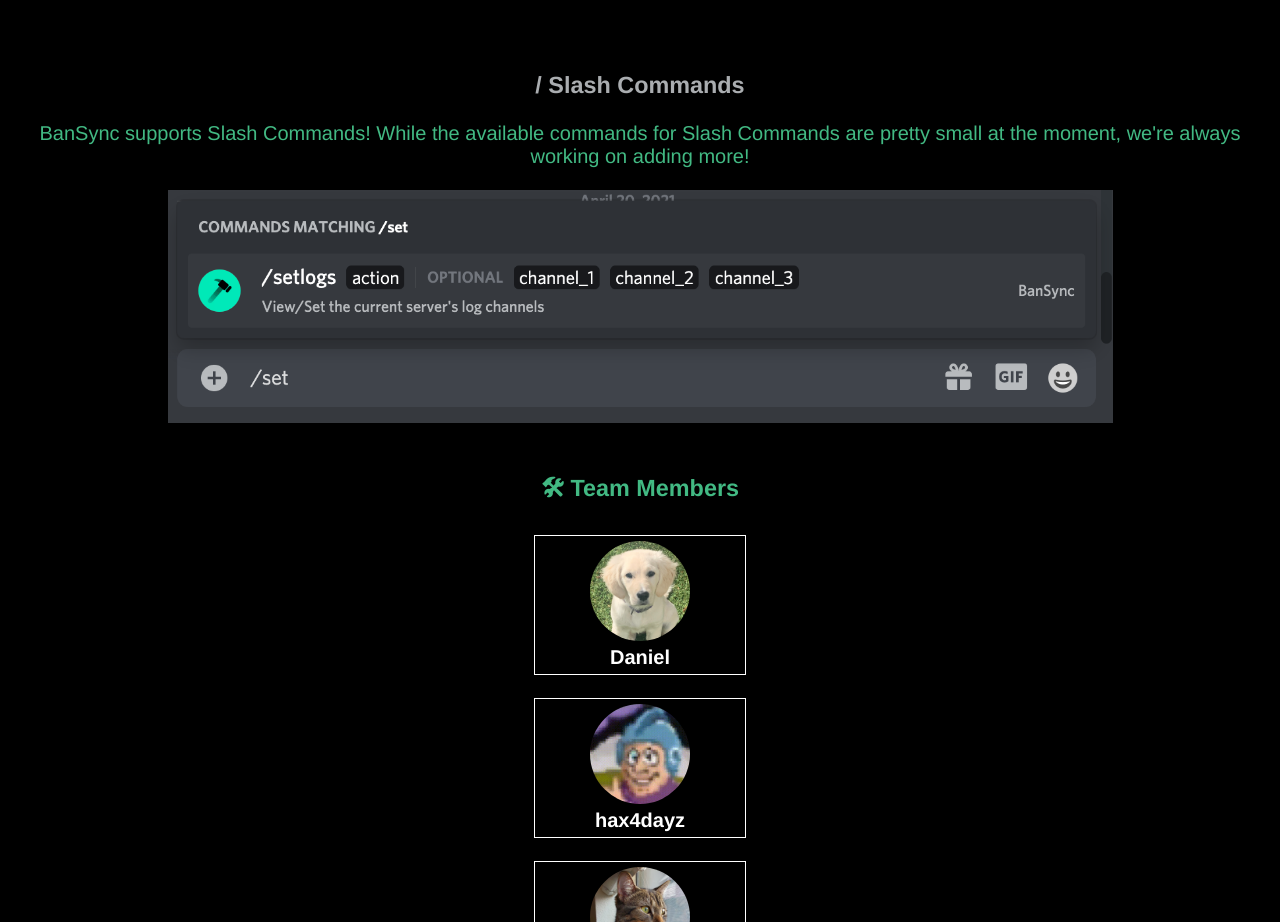
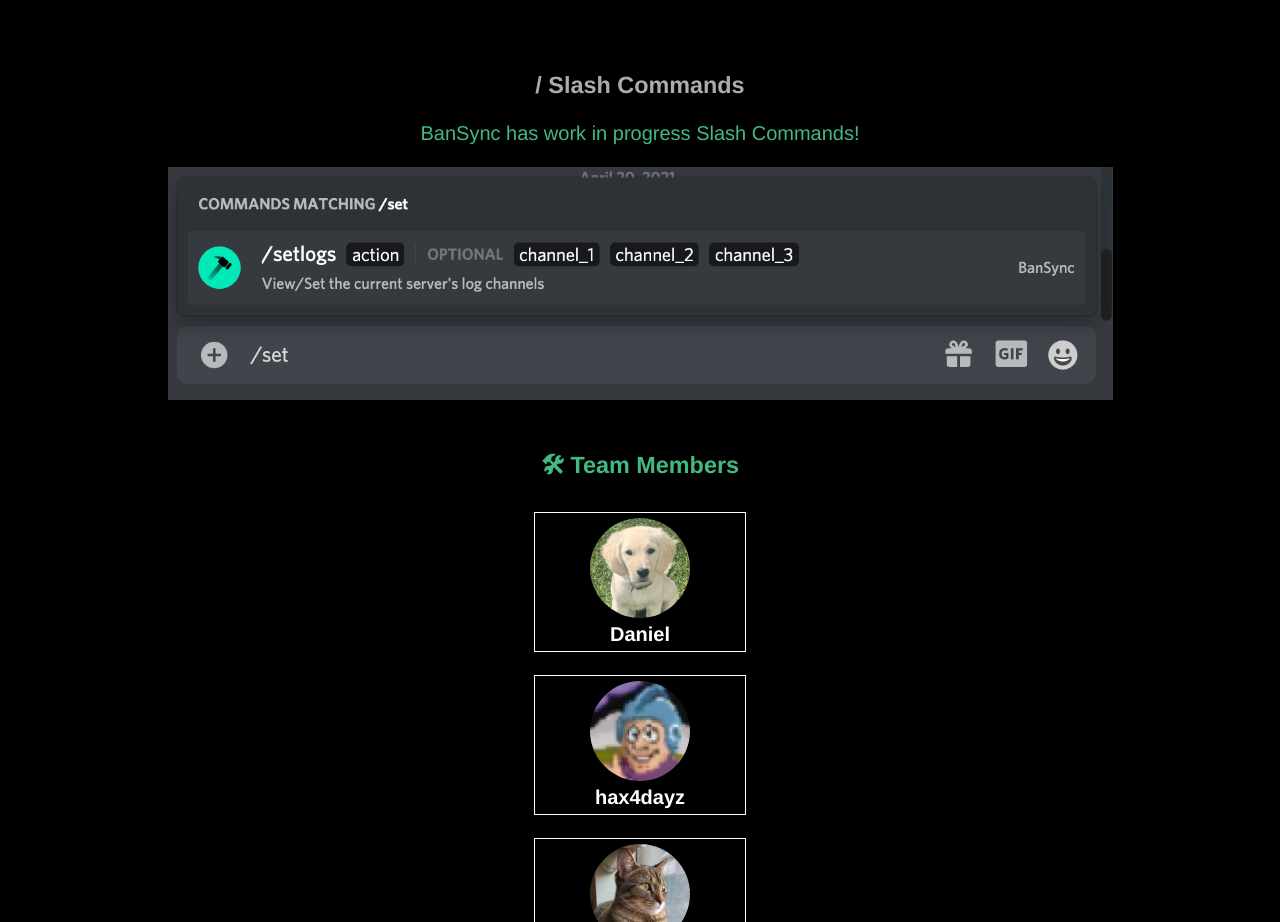
Before and after one commit to Dcode-Studios/bansync-website, a Vue app: page / in a window 1280 px wide. Shown: the part 1235-2157 px from the top of the page. Built offline with nearby package versions, Linux system fonts and the light colour scheme.

Commit message:
Update SlashCommands.vue

```diff
--- a/src/components/SlashCommands.vue
+++ b/src/components/SlashCommands.vue
@@ -3,7 +3,7 @@
 <div>
   <div class="intro">
     <h3>/ Slash Commands</h3>
-    <p>BanSync supports Slash Commands! While the available commands for Slash Commands are pretty small at the moment, we're always working on adding more!</p>
+    <p>BanSync has work in progress Slash Commands!</p>
   </div>
   <img src="../assets/slash_commands.png">
 </div>
```
